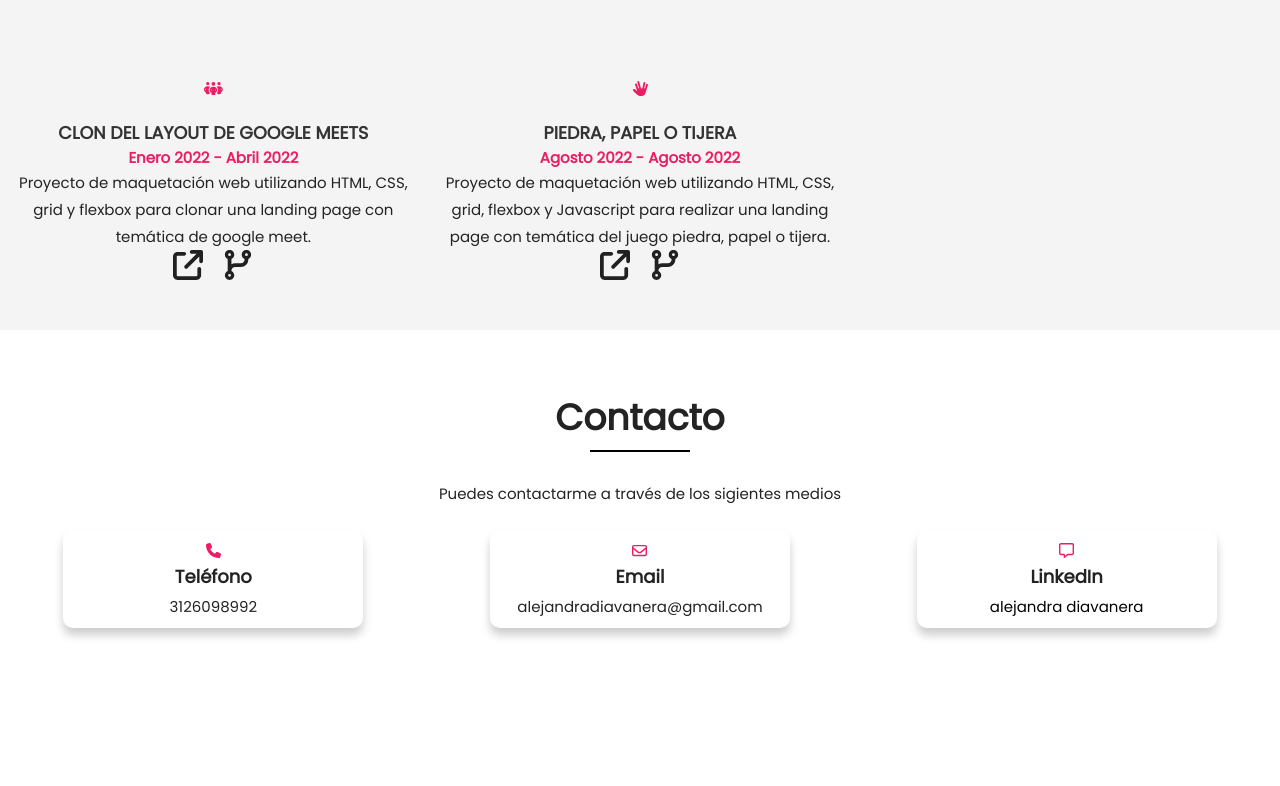
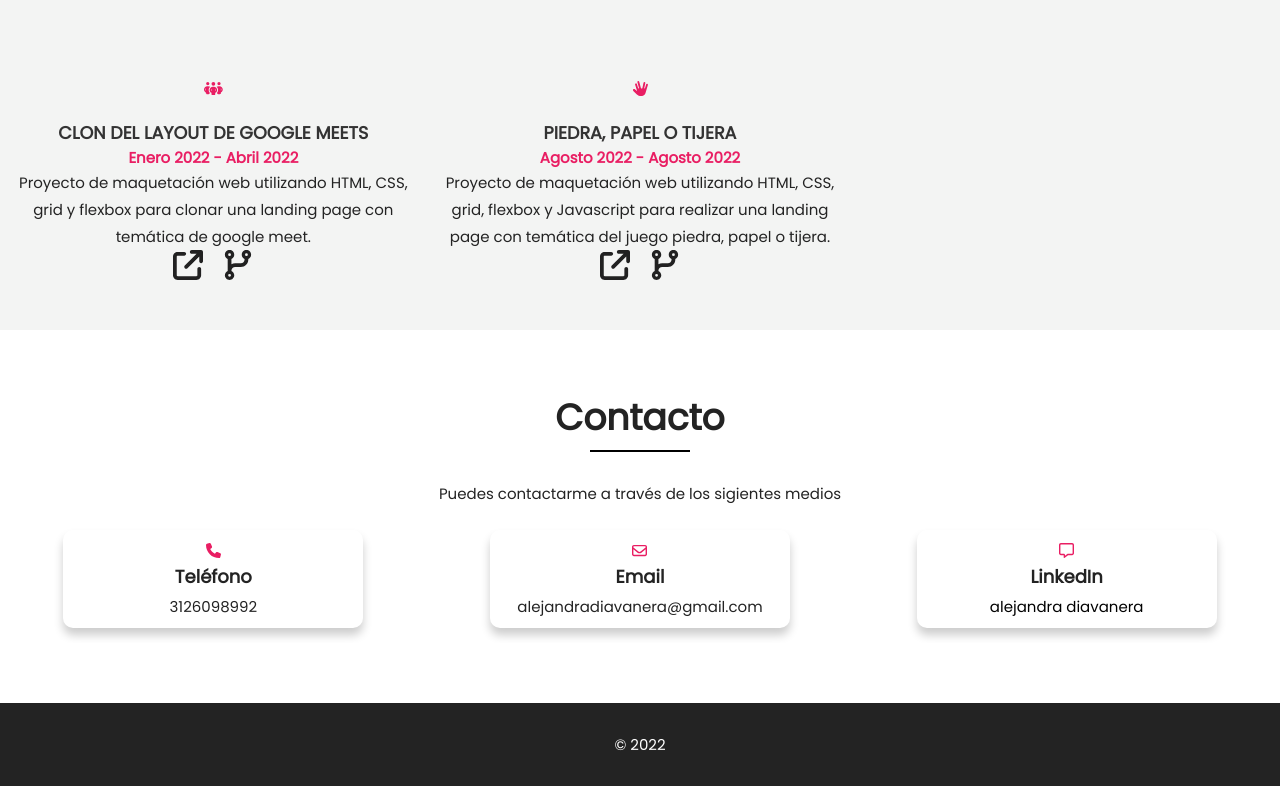
Before and after one commit to Mayra234/my-portfolio-react, a React (Create React App) app: page / in a window 1280 px wide. Shown: the part 2292-3078 px from the top of the page. Before the commit the page ends 2935 px from the top, so only its background shows below. Built offline with nearby package versions, Linux system fonts and the light colour scheme.

Commit message:
Se agrega el footer en la página

```diff
--- a/src/layouts/MainLayout/index.jsx
+++ b/src/layouts/MainLayout/index.jsx
@@ -3,6 +3,7 @@ import './index.css';
 import { Header } from '../../components/Header';
 import { Navbar } from '../../components/Navbar';
 import { Avatar } from '../../components/Avatar';
+import { Footer } from '../../components/Footer';
 import { ListNavLinks } from '../../components/ListNavLinks';
 import { Button } from '../../components/Button';
 import { Icon } from '../../components/Icon';
@@ -46,6 +47,7 @@ export const MainLayout = ({ children = '' }) => {
         </Header>
       </div>
       <div>{children}</div>
+      <Footer>© 2022</Footer>
     </>
   );
 };
```
